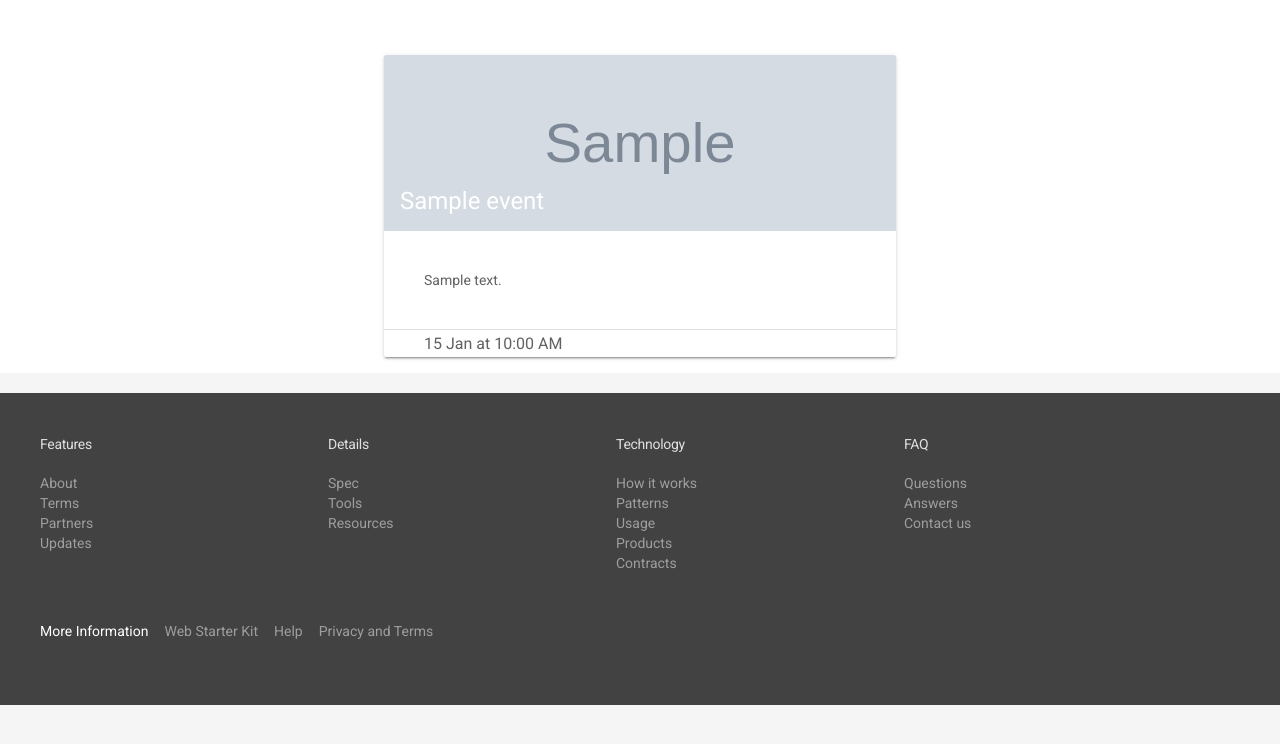
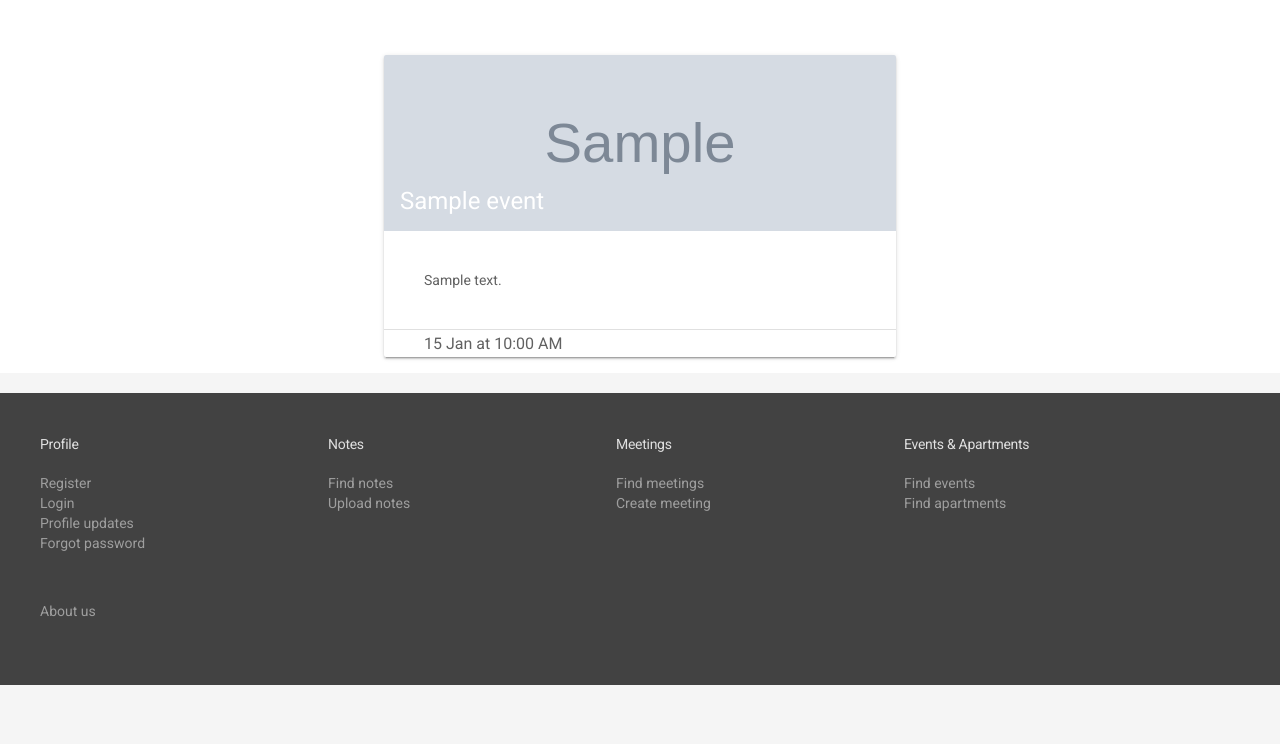
Before and after one commit to DogeWeb/students-hub-flask, a Flask app: page /events in a window 1280 px wide. Shown: the part 129-873 px from the top of the page. Run offline with Flask 2, Linux system fonts and the light colour scheme; a user stored in the database is signed in; tables that the repository leaves empty hold one stand-in row (values such as "Sample post"); grey boxes marked "Sample" are stand-in pictures; parts of the project's set-up code (start-up, migrations or seed data) failed here and were passed over.

Commit message:
Sistemato il footer

```diff
--- a/templates/_base.html
+++ b/templates/_base.html
@@ -84,52 +84,46 @@
           <div class="mdl-mega-footer--middle-section">
             <div class="mdl-mega-footer--drop-down-section">
               <input class="mdl-mega-footer--heading-checkbox" type="checkbox" checked>
-              <h1 class="mdl-mega-footer--heading">Features</h1>
+              <h1 class="mdl-mega-footer--heading">Profile</h1>
               <ul class="mdl-mega-footer--link-list">
-                <li><a href="#">About</a></li>
-                <li><a href="#">Terms</a></li>
-                <li><a href="#">Partners</a></li>
-                <li><a href="#">Updates</a></li>
+                <li><a href="{{ url_for('user.register') }}">Register</a></li>
+                <li><a href="{{ url_for('user.login') }}">Login</a></li>
+                <li><a href="{{ url_for('user.profile') }}">Profile updates</a></li>
+                <li><a href="{{ url_for('user.forgot') }}">Forgot password</a></li>
               </ul>
             </div>
             <div class="mdl-mega-footer--drop-down-section">
               <input class="mdl-mega-footer--heading-checkbox" type="checkbox" checked>
-              <h1 class="mdl-mega-footer--heading">Details</h1>
+              <h1 class="mdl-mega-footer--heading">Notes</h1>
               <ul class="mdl-mega-footer--link-list">
-                <li><a href="#">Spec</a></li>
-                <li><a href="#">Tools</a></li>
-                <li><a href="#">Resources</a></li>
+                <li><a href="{{ url_for('notes.subjects_list') }}">Find notes</a></li>
+                <li><a href="{{ url_for('notes.upload') }}">Upload notes</a></li>
               </ul>
             </div>
             <div class="mdl-mega-footer--drop-down-section">
               <input class="mdl-mega-footer--heading-checkbox" type="checkbox" checked>
-              <h1 class="mdl-mega-footer--heading">Technology</h1>
+              <h1 class="mdl-mega-footer--heading">Meetings</h1>
               <ul class="mdl-mega-footer--link-list">
-                <li><a href="#">How it works</a></li>
-                <li><a href="#">Patterns</a></li>
-                <li><a href="#">Usage</a></li>
-                <li><a href="#">Products</a></li>
-                <li><a href="#">Contracts</a></li>
+                <li><a href="{{ url_for('meetings.meetings_list') }}">Find meetings</a></li>
+                <li><a href="{{ url_for('meetings.addMeeting') }}">Create meeting</a></li>
               </ul>
             </div>
             <div class="mdl-mega-footer--drop-down-section">
               <input class="mdl-mega-footer--heading-checkbox" type="checkbox" checked>
-              <h1 class="mdl-mega-footer--heading">FAQ</h1>
+              <h1 class="mdl-mega-footer--heading">Events & Apartments</h1>
               <ul class="mdl-mega-footer--link-list">
-                <li><a href="#">Questions</a></li>
-                <li><a href="#">Answers</a></li>
-                <li><a href="#">Contact us</a></li>
+                <li><a href="{{ url_for('adv.events_list') }}">Find events</a></li>
+                <li><a href="{{ url_for('adv.apt_list') }}">Find apartments</a></li>
               </ul>
             </div>
           </div>
           <div class="mdl-mega-footer--bottom-section">
             <div class="mdl-logo">
-              More Information
+
             </div>
             <ul class="mdl-mega-footer--link-list">
-              <li><a href="https://developers.google.com/web/starter-kit/">Web Starter Kit</a></li>
-              <li><a href="#">Help</a></li>
-              <li><a href="#">Privacy and Terms</a></li>
+              <li><a href="{{ url_for('main.team') }}">About us</a></li>
+
             </ul>
           </div>
         </footer>
```
